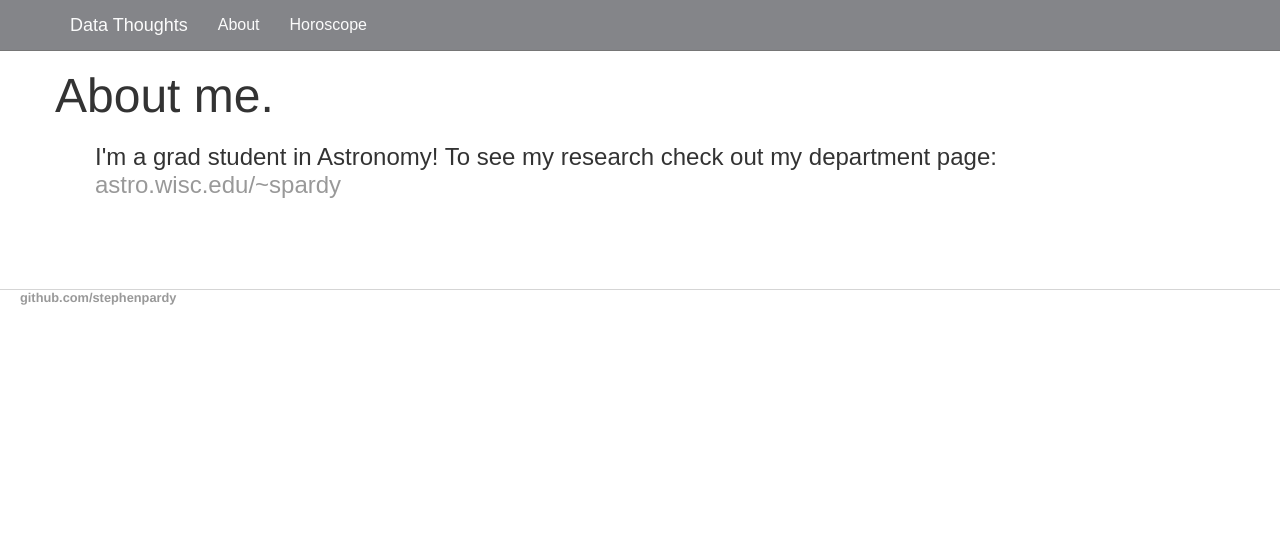
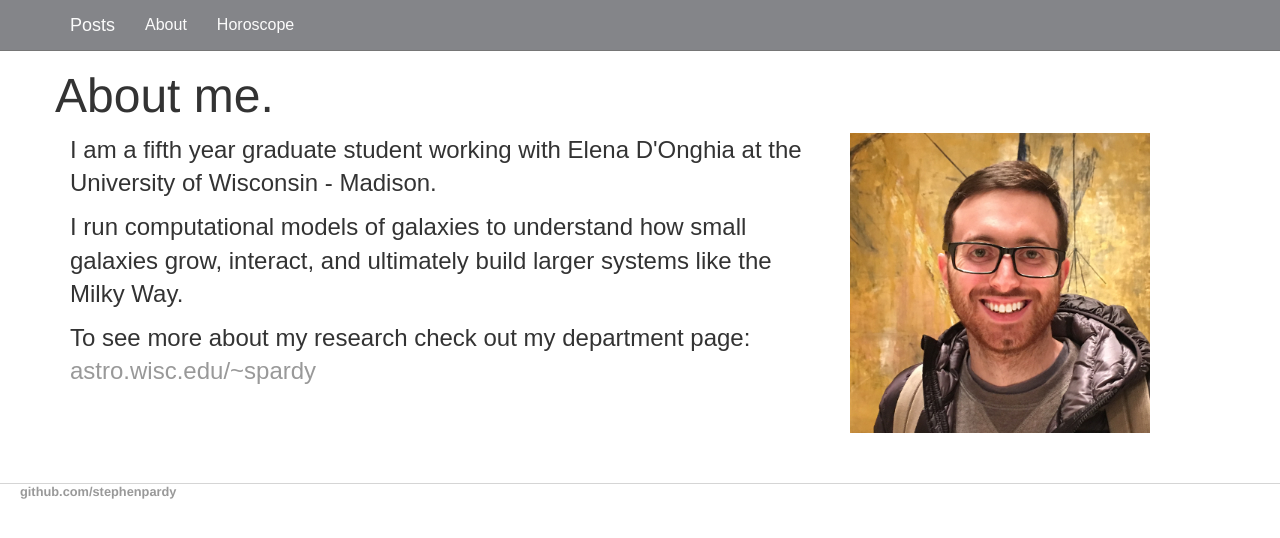
Before and after one commit to stephenpardy/stephenpardy.github.io, a Jekyll site: the page built from about/index.html, in a window 1280 px wide. Shown: the top 538 px of the page. Built offline with Jekyll 4.4.1, drawn with Linux system fonts in a browser that asks for light colours; nearby versions of some CDN libraries.

Commit message:
updates to home

```diff
--- a/_layouts/default.html
+++ b/_layouts/default.html
@@ -15,7 +15,7 @@
             <span class="icon-bar"></span>
             <span class="icon-bar"></span>
           </button>
-          <a class="navbar-brand" href="/">Data Thoughts</a>
+          <a class="navbar-brand" href="/">Posts</a>
         </div>
         <div class="collapse navbar-collapse">
           <ul class="nav navbar-nav">
--- a/about/index.html
+++ b/about/index.html
@@ -3,6 +3,19 @@ layout: default
 title: About me.
 ---
     <h1>{{ page.title }}</h1>
-    <ul class="posts">
-    I'm a grad student in Astronomy! To see my research check out my department page: <a href="http://www.astro.wisc.edu/~spardy">astro.wisc.edu/~spardy</a>
-    </ul>
+
+    <div class="container">
+        <div class="row">
+        <div class="col-md-8">
+            <p>I am a fifth year graduate student working with Elena D'Onghia at the University of Wisconsin - Madison.</p>
+            <p>I run computational models of galaxies to understand how small galaxies grow, interact, and ultimately build larger systems like the Milky Way.</p>
+
+            <p> To see more about my research check out my department page: <a href="http://www.astro.wisc.edu/~spardy">astro.wisc.edu/~spardy</a></p>
+        </div>
+        <div class="col-md-4">
+        <img src="/images/HeadShot.jpeg" alt="HeadShot" height=300>
+        </div>
+        </div>
+    </div>
+
+    <!-- <p><a href='/cv.pdf'>CV</a></p> -->
--- a/graphs/boxplot_demo.html
+++ b/graphs/boxplot_demo.html
@@ -50,6 +50,8 @@ body {
 <div class='container'>
   <div class="row">
   <div class="col-sm-11 col-sm-offset-1">
+  <p>Boxplots are useful visualization tools for see the average and spread of data. The box shows the interquartile range (middle 50% of the data) and the median is marked as the center line. The whiskers show the outer edge of the distribution (although the definitions vary). Here we are showing 1.5 times the interquartile range. Any outliers beyond that are shown individually.</p>
+  <p>Although boxplots are great in their simplicity, they hide the details of the inner distribution of the data. In the demonstration below, you may change the mean and spread of the data, and the number of samples. See how the boxplot responds. Then, move any datapoints by clicking and dragging.</p>
 
   <p>See also: <a href="http://johnburnmurdoch.github.io/cityddj/anscombe">Anscombe</a> </p>
 
--- a/index.html
+++ b/index.html
@@ -4,9 +4,10 @@ title: Data Thoughts
 ---
 
 
-<h1>{{ page.title }}</h1>
+<h1>Stephen Pardy</h1>
+<h3>Astronomy PhD student and dataviz aficionado.</h3>
 
-I often have thoughts about data. Less often I do something about it. This blog is a place to put the results.
+<h4>Projects:</h4>
 <ul class="posts">
 
   {% for post in site.posts %}
```
Also changed, not shown: images/MUFA/change_in_rating.jpeg.
